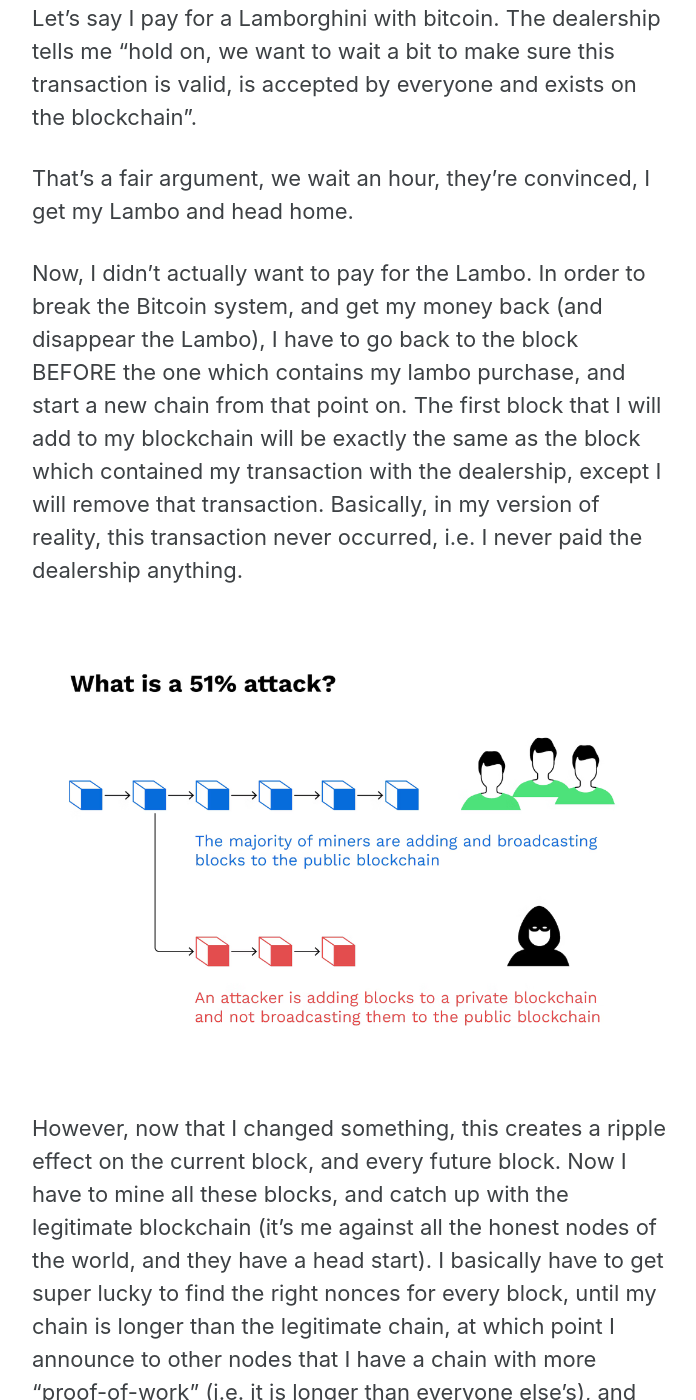
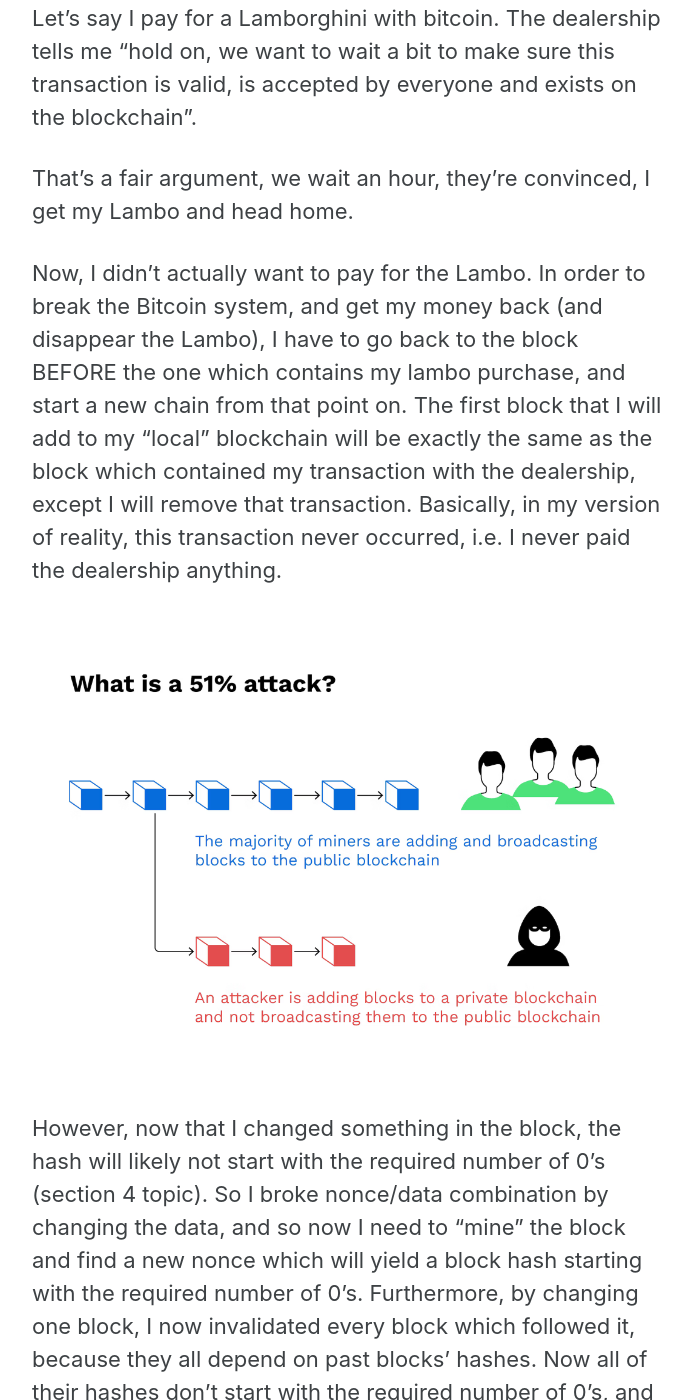
Before and after one commit to andreigue/andreigue.github.io, a Jekyll site: the page built from _posts/2023-04-13-Reading-the-bitcoin-whitepaper2.md, in a window 1280 px wide and 1400 px high, scrolled down 11826 px. Shown: the whole window, without its empty margins (290-986 px from the left). Built offline with Jekyll 4.4.1, drawn with Linux system fonts in a browser that asks for light colours; cached includes are drawn as plain includes; nearby versions of some CDN libraries; some of the changed text lies outside the part shown.

Commit message:
finished article on bitcoin whitepaper

```diff
--- a/_posts/2023-04-13-Reading-the-bitcoin-whitepaper2.md
+++ b/_posts/2023-04-13-Reading-the-bitcoin-whitepaper2.md
@@ -122,11 +122,11 @@ Let's say I pay for a Lamborghini with bitcoin. The dealership tells me "hold on
 
 That's a fair argument, we wait an hour, they're convinced, I get my Lambo and head home.
 
-Now, I didn't actually want to pay for the Lambo. In order to break the Bitcoin system, and get my money back (and disappear the Lambo), I have to go back to the block BEFORE the one which contains my lambo purchase, and start a new chain from that point on. The first block that I will add to my blockchain will be exactly the same as the block which contained my transaction with the dealership, except I will remove that transaction. Basically, in my version of reality, this transaction never occurred, i.e. I never paid the dealership anything.
+Now, I didn't actually want to pay for the Lambo. In order to break the Bitcoin system, and get my money back (and disappear the Lambo), I have to go back to the block BEFORE the one which contains my lambo purchase, and start a new chain from that point on. The first block that I will add to my "local" blockchain will be exactly the same as the block which contained my transaction with the dealership, except I will remove that transaction. Basically, in my version of reality, this transaction never occurred, i.e. I never paid the dealership anything.
 
 ![trees](..\images\btc\img6.png)
 
-However, now that I changed something, this creates a ripple effect on the current block, and every future block. Now I have to mine all these blocks, and catch up with the legitimate blockchain (it's me against all the honest nodes of the world, and they have a head start). I basically have to get super lucky to find the right nonces for every block, until my chain is longer than the legitimate chain, at which point I announce to other nodes that I have a chain with more "proof-of-work" (i.e. it is longer than everyone else's), and the nodes on the network will accept my chain as the legitimate one and start to build on top of it.
+However, now that I changed something in the block, the hash will likely not start with the required number of 0's (section 4 topic). So I broke nonce/data combination by changing the data, and so now I need to "mine" the block and find a new nonce which will yield a block hash starting with the required number of 0's. Furthermore, by changing one block, I now invalidated every block which followed it, because they all depend on past blocks' hashes. Now all of their hashes don't start with the required number of 0's, and so I will have to "re-mine" all of them and try to catch up with the legitimate blockchain (it's me against all the honest nodes of the world, and they have a head start). I basically have to get super lucky to find the right nonces for every block, until my chain is longer than the legitimate chain, at which point I announce to other nodes that I have a chain with more "proof-of-work" (i.e. it is longer than everyone else's), and the nodes on the network will accept my chain as the legitimate one and start to build on top of it.
 
 If I succeed, the dealership will see tomorrow that they indeed to not have access to the funds which I paid them. They panick, go online to check the blockchain history to verify their transaction with me, and see that it was never recorded and basically never existed... even though yesterday they saw that it was on there.
 
```
